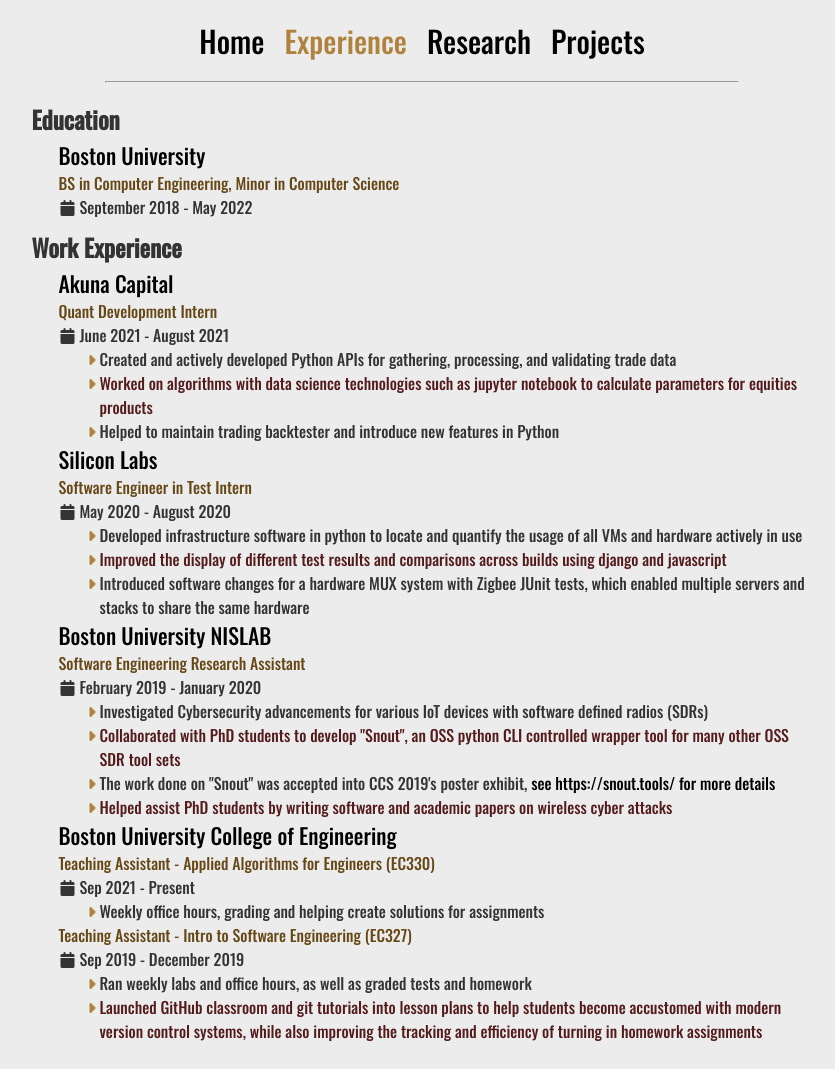
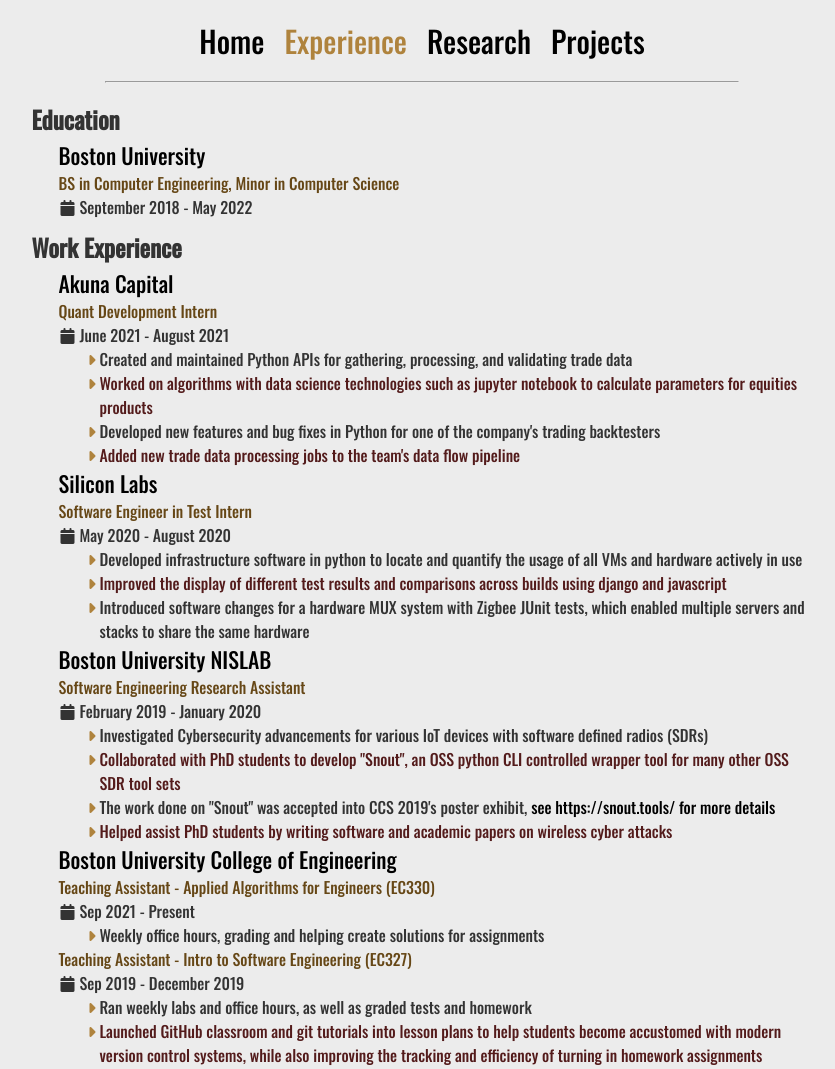
Before and after one commit to jkulskis/jkulskis.github.io, a Jekyll site: the page built from experience.html, in a window 1280 px wide. Shown: the whole page, without its empty margins (218-1053 px from the left). Built offline with Jekyll 4.4.1, drawn with Linux system fonts in a browser that asks for light colours; nearby versions of some CDN libraries; before the commit the page ends 1045 px from its top, so only the background shows below that.

Commit message:
experience edit

```diff
--- a/experience.html
+++ b/experience.html
@@ -39,13 +39,16 @@
           <div class="date">June 2021 - August 2021</div>
           <ul>
             <li>
-              Created and actively developed Python APIs for gathering, processing, and validating trade data
+              Created and maintained Python APIs for gathering, processing, and validating trade data
             </li>
             <li>
               Worked on algorithms with data science technologies such as jupyter notebook to calculate parameters for equities products
             </li>
             <li>
-              Helped to maintain trading backtester and introduce new features in Python
+              Developed new features and bug fixes in Python for one of the company's trading backtesters
+            </li>
+            <li>
+              Added new trade data processing jobs to the team's data flow pipeline
             </li>
           </ul>
         </div>
```
